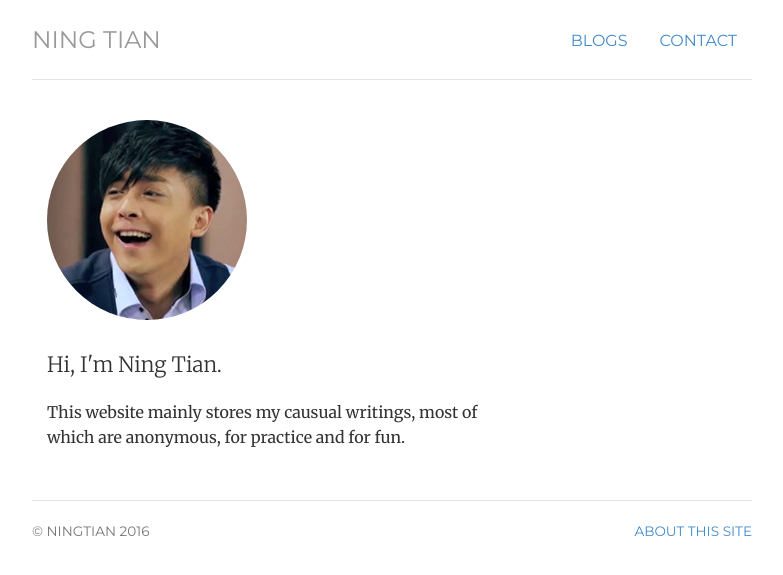
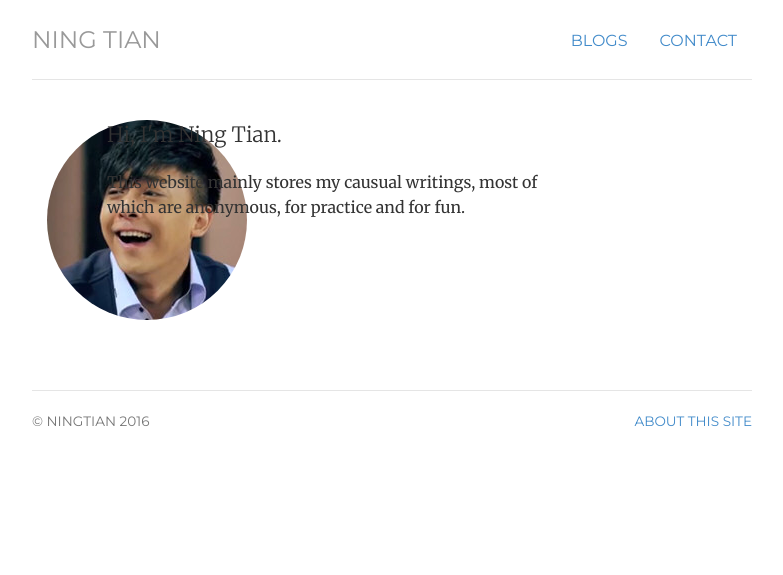
Before and after one commit to ningtian/ningtian.github.io, a Jekyll site: the page built from index.html, in a window 1280 px wide. Shown: the top 575 px of the page, without its empty margins (248-1031 px from the left). Built offline with Jekyll 4.4.1, drawn with Linux system fonts in a browser that asks for light colours.

Commit message:
Update index.html

```diff
--- a/index.html
+++ b/index.html
@@ -8,7 +8,7 @@
 ---
 <!-- <div class="jumbotron"> -->
 <div class="row marketing">
-	<div class="col-sm-8">
+	<div class="col-sm-1">
 	<img  class="img-circle avatar" alt="Ning Tian" src="img/ning-200px-new.jpg">
 	</div>
 
```
